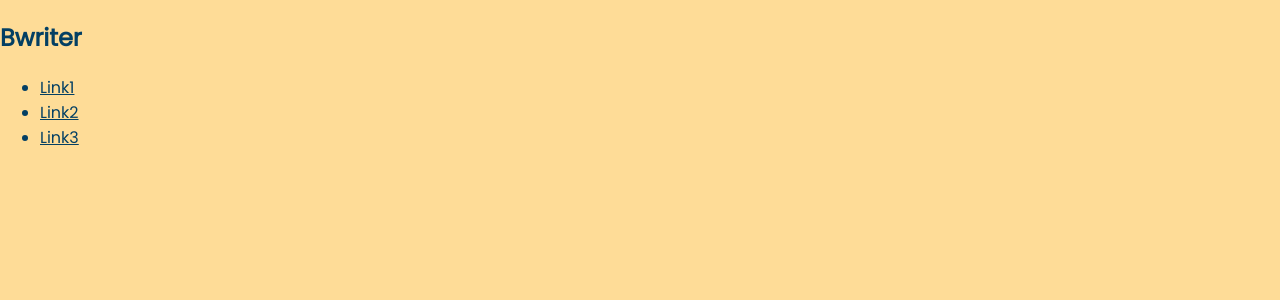
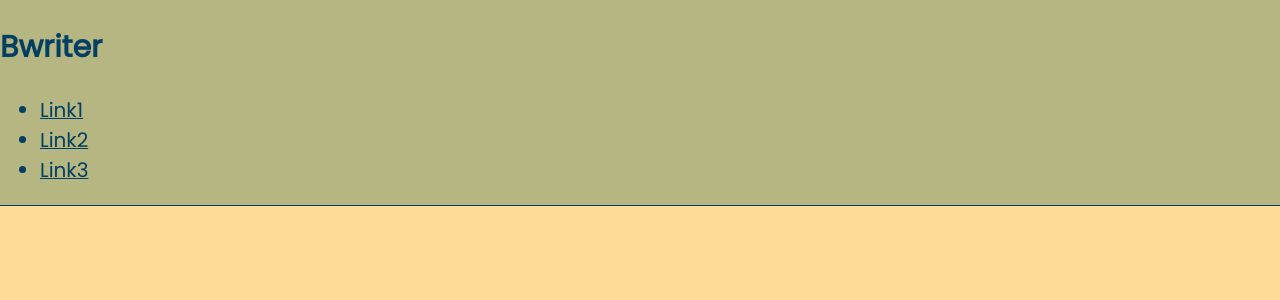
Before and after one commit to sossw1/bwriter, an Angular app: page / in a window 1280 px wide. Shown: the top 300 px of the page. Built offline with nearby package versions, Linux system fonts and the light colour scheme.

Commit message:
fixed nav

```diff
--- a/src/app/nav/nav.component.css
+++ b/src/app/nav/nav.component.css
@@ -7,3 +7,13 @@
   Sage:         #B5B682
   Navajo White: #FEDC97
 */
+
+nav {
+  position: fixed;
+  top: 0;
+  width: 100%;
+  font-size: 20px;
+  background-color: #B5B682;
+  overflow: hidden;
+  border-bottom: 1px #033F63 solid;
+}
```
